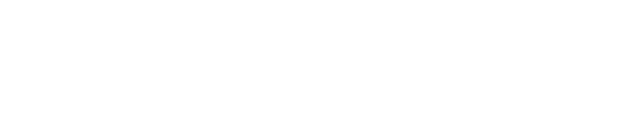
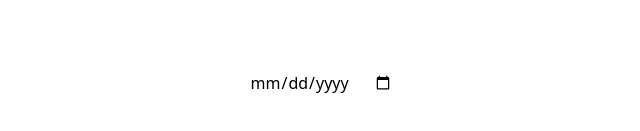
Before and after one commit to Lo-GR/apod, a React (Create React App) app: page / in a window 1280 px wide. Shown: the part 317-448 px from the top of the page, without its empty margins (319-959 px from the left). Built offline with nearby package versions, Linux system fonts and the light colour scheme.

Commit message:
add DateForm component and center

```diff
--- a/src/components/App.js
+++ b/src/components/App.js
@@ -1,9 +1,9 @@
-
+import DateForm from "./DateForm";
 
 function App() {
   return (
-    <div>
-
+    <div className="flex items-center justify-center h-screen w-screen">
+      <DateForm />
     </div>
   );
 }
--- /dev/null
+++ b/src/components/DateForm.js
@@ -0,0 +1,9 @@
+import React from 'react'
+
+export default function DateForm() {
+  return (
+    <div className="flex items-center">
+      <input type="date" />
+    </div>
+  )
+}
```
